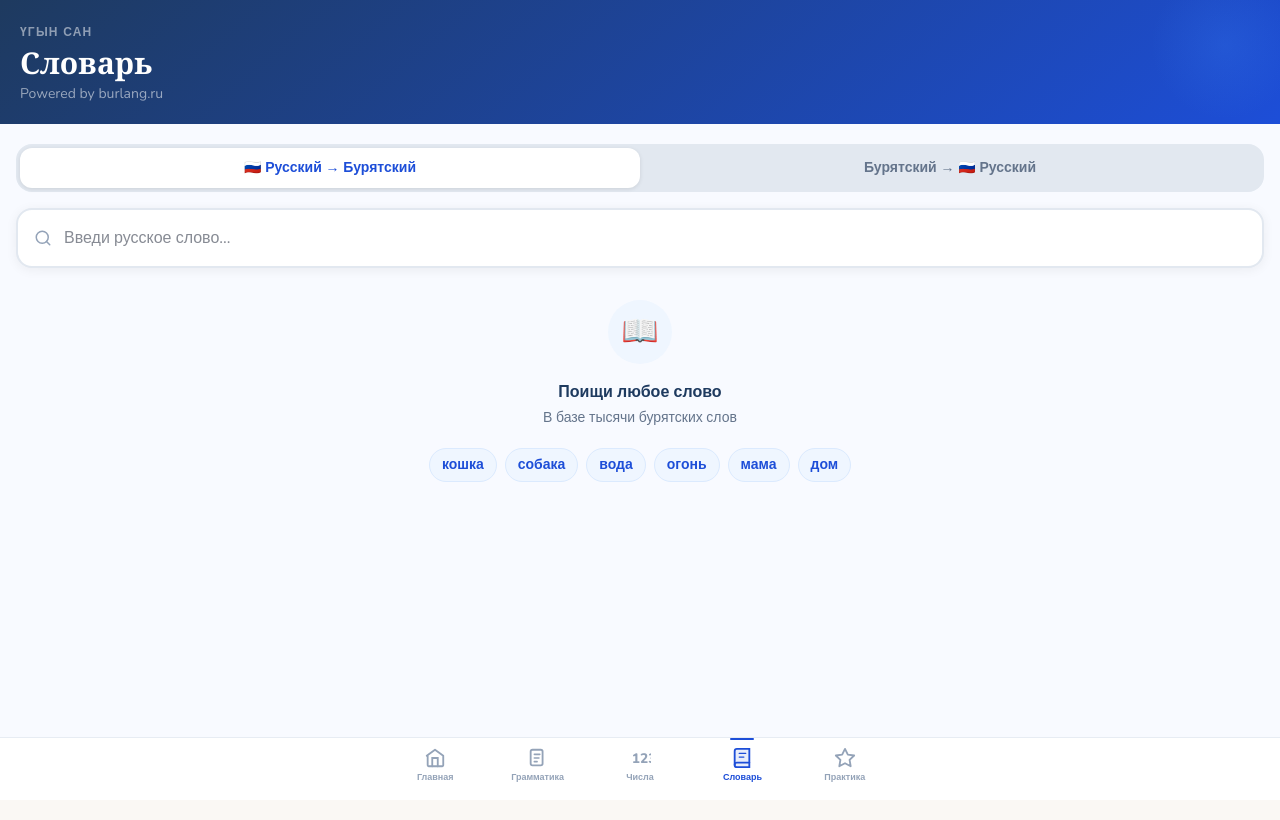
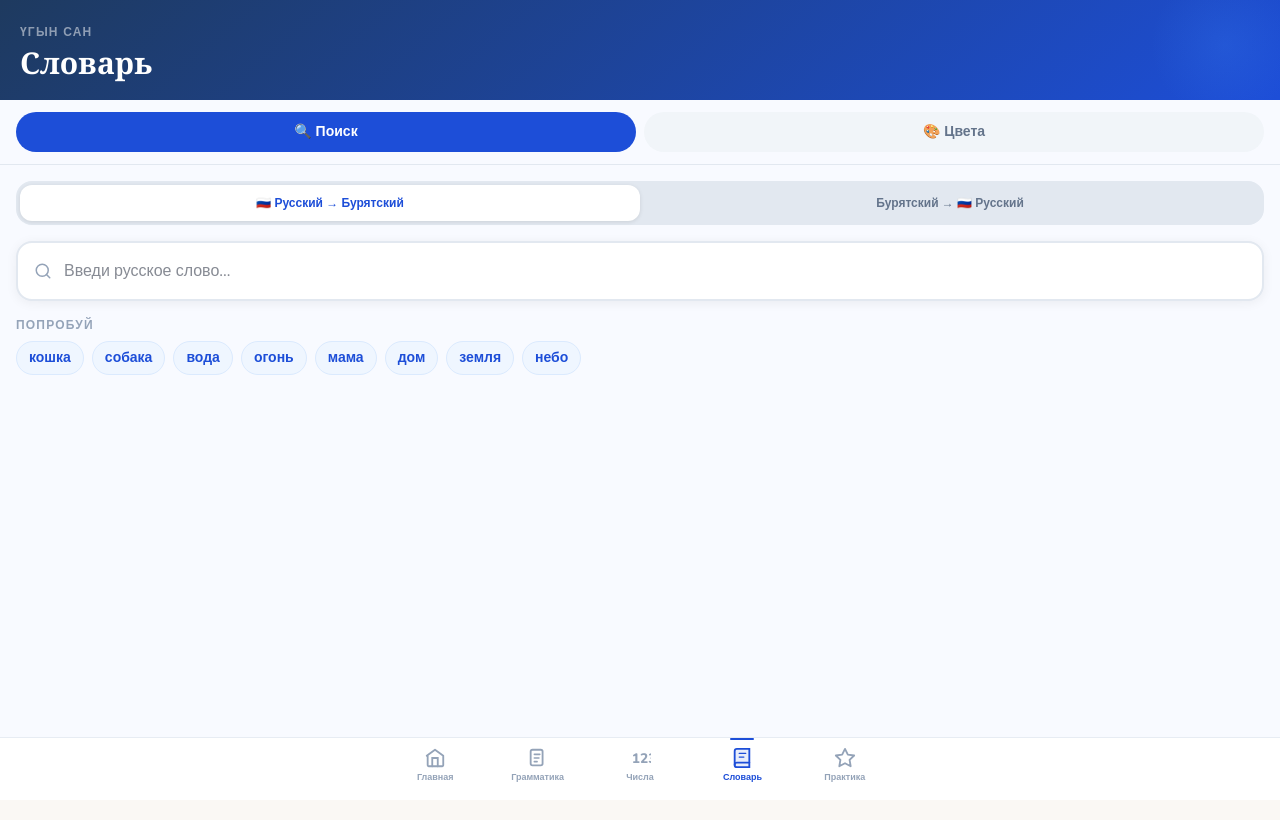
Before and after one commit to kkhabituev/buryad-app, a Next.js app: page /vocabulary in a window 1280 px wide. Shown: the top 820 px of the page. Built offline with nearby package versions, Linux system fonts and the light colour scheme.

Commit message:
feat: auto-translate on type + colors section + search history

```diff
--- a/app/vocabulary/page.tsx
+++ b/app/vocabulary/page.tsx
@@ -3,86 +3,133 @@
 import { useState, useRef, useEffect, useCallback } from "react";
 
 const API = "https://burlang.ru/api/v1";
+const HISTORY_KEY = "buryad_search_history";
+const MAX_HISTORY = 8;
 
 type Direction = "ru→bur" | "bur→ru";
+type Tab = "search" | "colors";
 
 interface SearchSuggestion { value: string }
 interface Translation { value: string }
 
+// ── Colors data (fetched from burlang.ru API) ──────────────
+const COLORS = [
+  { ru: "красный",    buryat: "улаан",        hex: "#ef4444", light: false },
+  { ru: "синий",      buryat: "хүхэ",         hex: "#1d4ed8", light: false },
+  { ru: "зелёный",    buryat: "ногоон",       hex: "#16a34a", light: false },
+  { ru: "жёлтый",     buryat: "шара",         hex: "#eab308", light: true  },
+  { ru: "белый",      buryat: "сагаан",       hex: "#f1f5f9", light: true  },
+  { ru: "чёрный",     buryat: "хара",         hex: "#1e293b", light: false },
+  { ru: "оранжевый",  buryat: "улаан шара",   hex: "#f97316", light: false },
+  { ru: "розовый",    buryat: "ягаан",        hex: "#ec4899", light: false },
+  { ru: "серый",      buryat: "боро",         hex: "#94a3b8", light: false },
+  { ru: "голубой",    buryat: "сэнхир",       hex: "#38bdf8", light: true  },
+  { ru: "коричневый", buryat: "хүрин",        hex: "#92400e", light: false },
+];
+
+// ── LocalStorage helpers ───────────────────────────────────
+function getHistory(): string[] {
+  if (typeof window === "undefined") return [];
+  try { return JSON.parse(localStorage.getItem(HISTORY_KEY) || "[]"); } catch { return []; }
+}
+function saveToHistory(word: string) {
+  const h = getHistory().filter((w) => w.toLowerCase() !== word.toLowerCase());
+  h.unshift(word);
+  localStorage.setItem(HISTORY_KEY, JSON.stringify(h.slice(0, MAX_HISTORY)));
+}
+function clearHistory() {
+  localStorage.removeItem(HISTORY_KEY);
+}
+
+// ──────────────────────────────────────────────────────────
 export default function VocabularyPage() {
+  const [tab, setTab] = useState<Tab>("search");
   const [dir, setDir] = useState<Direction>("ru→bur");
   const [query, setQuery] = useState("");
   const [suggestions, setSuggestions] = useState<string[]>([]);
   const [translation, setTranslation] = useState<string | null>(null);
-  const [loading, setLoading] = useState(false);
-  const [translating, setTranslating] = useState(false);
   const [selectedWord, setSelectedWord] = useState<string | null>(null);
+  const [loadingSuggest, setLoadingSuggest] = useState(false);
+  const [loadingTranslate, setLoadingTranslate] = useState(false);
   const [error, setError] = useState<string | null>(null);
+  const [history, setHistory] = useState<string[]>([]);
 
   const debounceRef = useRef<ReturnType<typeof setTimeout> | null>(null);
 
-  // ── Search suggestions ──────────────────────────────────────
-  const fetchSuggestions = useCallback(async (q: string) => {
-    if (q.trim().length < 2) { setSuggestions([]); return; }
-    setLoading(true);
+  // Load history on mount
+  useEffect(() => { setHistory(getHistory()); }, []);
+
+  // ── Translate ──────────────────────────────────────────
+  const translate = useCallback(async (word: string, addHist = true) => {
+    if (!word.trim()) return;
+    setSelectedWord(word);
+    setError(null);
+    setLoadingTranslate(true);
     try {
       const endpoint = dir === "ru→bur" ? "russian-word" : "buryat-word";
-      const res = await fetch(`${API}/${endpoint}/search?q=${encodeURIComponent(q)}`);
+      const res = await fetch(`${API}/${endpoint}/translate?q=${encodeURIComponent(word.trim())}`);
+      if (res.status === 404) { setTranslation(null); setError("Слово не найдено"); setLoadingTranslate(false); return; }
       if (!res.ok) throw new Error();
-      const data: SearchSuggestion[] = await res.json();
-      setSuggestions(data.map((d) => d.value).slice(0, 8));
+      const data: { translations: Translation[] } = await res.json();
+      const text = data.translations.map((t) => t.value).filter(Boolean).join("; ");
+      setTranslation(text || null);
+      if (!text) setError("Перевод не найден");
+      if (addHist && text) { saveToHistory(word.trim()); setHistory(getHistory()); }
     } catch {
-      setSuggestions([]);
+      setError("Ошибка соединения");
     } finally {
-      setLoading(false);
+      setLoadingTranslate(false);
     }
   }, [dir]);
 
+  // ── Search suggestions + auto-translate on type ────────
   useEffect(() => {
     if (debounceRef.current) clearTimeout(debounceRef.current);
-    setTranslation(null);
-    setSelectedWord(null);
-    if (query.trim().length < 2) { setSuggestions([]); return; }
-    debounceRef.current = setTimeout(() => fetchSuggestions(query), 280);
-  }, [query, fetchSuggestions]);
+    setError(null);
 
-  // Clear suggestions when direction changes
-  useEffect(() => {
-    setQuery("");
+    if (query.trim().length < 2) {
       setSuggestions([]);
       setTranslation(null);
       setSelectedWord(null);
-    setError(null);
+      return;
+    }
+
+    debounceRef.current = setTimeout(async () => {
+      // Suggestions
+      setLoadingSuggest(true);
+      try {
+        const endpoint = dir === "ru→bur" ? "russian-word" : "buryat-word";
+        const res = await fetch(`${API}/${endpoint}/search?q=${encodeURIComponent(query)}`);
+        if (res.ok) {
+          const data: SearchSuggestion[] = await res.json();
+          setSuggestions(data.map((d) => d.value).slice(0, 6));
+        }
+      } finally {
+        setLoadingSuggest(false);
+      }
+      // Auto-translate immediately — no extra tap needed
+      translate(query, false);
+    }, 350);
+  }, [query, dir, translate]);
+
+  // Reset on direction change
+  useEffect(() => {
+    setQuery(""); setSuggestions([]); setTranslation(null);
+    setSelectedWord(null); setError(null);
   }, [dir]);
 
-  // ── Translate a word ────────────────────────────────────────
-  const translate = async (word: string) => {
-    setSelectedWord(word);
+  const pickWord = (word: string) => {
     setQuery(word);
     setSuggestions([]);
-    setTranslating(true);
-    setTranslation(null);
-    setError(null);
-    try {
-      const endpoint = dir === "ru→bur" ? "russian-word" : "buryat-word";
-      const res = await fetch(`${API}/${endpoint}/translate?q=${encodeURIComponent(word)}`);
-      if (res.status === 404) { setError("Слово не найдено в словаре"); setTranslating(false); return; }
-      if (!res.ok) throw new Error();
-      const data: { translations: Translation[] } = await res.json();
-      const text = data.translations.map((t) => t.value).join("; ");
-      setTranslation(text || "Перевод не найден");
-    } catch {
-      setError("Ошибка соединения");
-    } finally {
-      setTranslating(false);
-    }
+    translate(word);
   };
 
-  const handleSubmit = (e: React.FormEvent) => {
-    e.preventDefault();
-    if (query.trim()) translate(query.trim());
+  const clearAll = () => {
+    setQuery(""); setSuggestions([]); setTranslation(null);
+    setSelectedWord(null); setError(null);
   };
 
+  // ──────────────────────────────────────────────────────
   return (
     <div style={{ background: "#f8faff", minHeight: "100dvh" }}>
       {/* Header */}
@@ -96,23 +143,38 @@ export default function VocabularyPage() {
         <div className="absolute" style={{ top: -30, right: -20, width: 150, height: 150, borderRadius: "50%", background: "radial-gradient(circle, rgba(59,130,246,0.2), transparent 70%)" }} />
         <p className="text-xs font-bold uppercase tracking-widest mb-1" style={{ color: "rgba(255,255,255,0.5)" }}>Үгын сан</p>
         <h1 className="text-3xl font-bold text-white" style={{ fontFamily: '"Playfair Display", Georgia, serif' }}>Словарь</h1>
-        <p className="text-sm mt-1" style={{ color: "rgba(255,255,255,0.55)" }}>
-          Powered by burlang.ru
-        </p>
       </div>
 
-      <div className="px-4 pt-5 pb-24">
+      {/* Page tabs */}
+      <div
+        className="sticky top-0 z-10 px-4 py-3 flex gap-2"
+        style={{ background: "rgba(248,250,255,0.97)", backdropFilter: "blur(10px)", borderBottom: "1px solid #e2e8f0" }}
+      >
+        {([["search","🔍 Поиск"], ["colors","🎨 Цвета"]] as [Tab, string][]).map(([id, label]) => (
+          <button
+            key={id}
+            onClick={() => setTab(id)}
+            className="flex-1 py-2.5 rounded-full text-sm font-bold transition-all duration-200 active:scale-95"
+            style={{
+              background: tab === id ? "#1d4ed8" : "#f1f5f9",
+              color: tab === id ? "white" : "#64748b",
+            }}
+          >
+            {label}
+          </button>
+        ))}
+      </div>
 
+      {/* ── SEARCH TAB ──────────────────────────────────── */}
+      {tab === "search" && (
+        <div className="px-4 pt-4 pb-24">
           {/* Direction toggle */}
-        <div
-          className="flex rounded-2xl p-1 mb-4"
-          style={{ background: "#e2e8f0" }}
-        >
+          <div className="flex rounded-2xl p-1 mb-4" style={{ background: "#e2e8f0" }}>
             {(["ru→bur", "bur→ru"] as Direction[]).map((d) => (
               <button
                 key={d}
                 onClick={() => setDir(d)}
-              className="flex-1 py-2.5 rounded-xl text-sm font-bold transition-all duration-200 active:scale-95"
+                className="flex-1 py-2.5 rounded-xl text-xs font-bold transition-all duration-200 active:scale-95"
                 style={{
                   background: dir === d ? "white" : "transparent",
                   color: dir === d ? "#1d4ed8" : "#64748b",
@@ -124,15 +186,11 @@ export default function VocabularyPage() {
             ))}
           </div>
 
-        {/* Search form */}
-        <form onSubmit={handleSubmit} className="relative">
+          {/* Search field */}
+          <div className="relative">
             <div
               className="flex items-center gap-3 rounded-2xl px-4"
-            style={{
-              background: "white",
-              border: "2px solid #e2e8f0",
-              boxShadow: "0 2px 12px rgba(0,0,0,0.06)",
-            }}
+              style={{ background: "white", border: "2px solid #e2e8f0", boxShadow: "0 2px 12px rgba(0,0,0,0.06)" }}
             >
               <svg width="18" height="18" viewBox="0 0 24 24" fill="none" className="flex-shrink-0">
                 <circle cx="11" cy="11" r="8" stroke="#94a3b8" strokeWidth="2" />
@@ -148,23 +206,11 @@ export default function VocabularyPage() {
                 className="flex-1 py-4 text-base font-medium outline-none bg-transparent"
                 style={{ color: "#0f172a" }}
               />
-            {loading && (
-              <div
-                className="w-5 h-5 rounded-full flex-shrink-0"
-                style={{
-                  border: "2px solid #e2e8f0",
-                  borderTopColor: "#1d4ed8",
-                  animation: "spin 0.7s linear infinite",
-                }}
-              />
+              {loadingSuggest && (
+                <div className="w-5 h-5 rounded-full flex-shrink-0" style={{ border: "2px solid #e2e8f0", borderTopColor: "#1d4ed8", animation: "spin 0.7s linear infinite" }} />
               )}
               {query && (
-              <button
-                type="button"
-                onClick={() => { setQuery(""); setSuggestions([]); setTranslation(null); setSelectedWord(null); setError(null); }}
-                className="w-6 h-6 rounded-full flex items-center justify-center flex-shrink-0"
-                style={{ background: "#f1f5f9" }}
-              >
+                <button type="button" onClick={clearAll} className="w-6 h-6 rounded-full flex items-center justify-center flex-shrink-0" style={{ background: "#f1f5f9" }}>
                   <svg width="12" height="12" viewBox="0 0 24 24" fill="none">
                     <path d="M18 6 6 18M6 6l12 12" stroke="#64748b" strokeWidth="2.5" strokeLinecap="round" />
                   </svg>
@@ -174,24 +220,14 @@ export default function VocabularyPage() {
 
             {/* Suggestions dropdown */}
             {suggestions.length > 0 && (
-            <div
-              className="absolute left-0 right-0 rounded-2xl overflow-hidden z-20 mt-1"
-              style={{
-                background: "white",
-                border: "2px solid #e2e8f0",
-                boxShadow: "0 8px 24px rgba(0,0,0,0.1)",
-              }}
-            >
+              <div className="absolute left-0 right-0 rounded-2xl overflow-hidden z-20 mt-1" style={{ background: "white", border: "2px solid #e2e8f0", boxShadow: "0 8px 24px rgba(0,0,0,0.1)" }}>
                 {suggestions.map((s, i) => (
                   <button
                     key={s}
                     type="button"
-                  onClick={() => translate(s)}
+                    onClick={() => pickWord(s)}
                     className="w-full flex items-center gap-3 px-4 py-3 text-left transition-colors"
-                  style={{
-                    borderTop: i === 0 ? "none" : "1px solid #f1f5f9",
-                    background: "white",
-                  }}
+                    style={{ borderTop: i === 0 ? "none" : "1px solid #f1f5f9" }}
                     onMouseEnter={(e) => (e.currentTarget.style.background = "#f8faff")}
                     onMouseLeave={(e) => (e.currentTarget.style.background = "white")}
                   >
@@ -203,33 +239,24 @@ export default function VocabularyPage() {
                 ))}
               </div>
             )}
-        </form>
+          </div>
 
           {/* Translation result */}
-        {translating && (
+          {loadingTranslate && (
             <div className="mt-4 rounded-2xl p-5 text-center" style={{ background: "white", border: "2px solid #e2e8f0" }}>
-            <div
-              className="w-8 h-8 rounded-full mx-auto"
-              style={{ border: "3px solid #e2e8f0", borderTopColor: "#1d4ed8", animation: "spin 0.7s linear infinite" }}
-            />
+              <div className="w-7 h-7 rounded-full mx-auto" style={{ border: "3px solid #e2e8f0", borderTopColor: "#1d4ed8", animation: "spin 0.7s linear infinite" }} />
             </div>
           )}
 
-        {error && (
+          {error && !loadingTranslate && (
             <div className="mt-4 rounded-2xl p-4" style={{ background: "#fef2f2", border: "1.5px solid #fecaca" }}>
               <p className="text-sm font-semibold text-center" style={{ color: "#dc2626" }}>{error}</p>
             </div>
           )}
 
-        {translation && selectedWord && !translating && (
-          <div
-            className="mt-4 rounded-2xl overflow-hidden card-reveal"
-            style={{ boxShadow: "0 4px 20px rgba(0,0,0,0.07)" }}
-          >
-            <div
-              className="px-4 py-3 flex items-center gap-2"
-              style={{ background: "linear-gradient(135deg, #1e3a5f, #1d4ed8)" }}
-            >
+          {translation && selectedWord && !loadingTranslate && (
+            <div className="mt-4 rounded-2xl overflow-hidden card-reveal" style={{ boxShadow: "0 4px 20px rgba(0,0,0,0.07)" }}>
+              <div className="px-4 py-3 flex items-center gap-2" style={{ background: "linear-gradient(135deg, #1e3a5f, #1d4ed8)" }}>
                 <span className="text-sm font-bold text-white">{selectedWord}</span>
                 <svg width="14" height="14" viewBox="0 0 24 24" fill="none">
                   <path d="M5 12h14M12 5l7 7-7 7" stroke="rgba(255,255,255,0.7)" strokeWidth="2" strokeLinecap="round" strokeLinejoin="round" />
@@ -239,34 +266,57 @@ export default function VocabularyPage() {
                 </span>
               </div>
               <div className="px-4 py-4" style={{ background: "white" }}>
-              <p className="text-base leading-relaxed" style={{ color: "#1e3a5f", fontWeight: 600 }}>
-                {translation}
-              </p>
+                <p className="text-lg font-bold leading-relaxed" style={{ color: "#1e3a5f" }}>{translation}</p>
               </div>
             </div>
           )}
 
-        {/* Empty state */}
+          {/* Empty state: history or examples */}
           {!query && !translation && (
-          <div className="mt-8 text-center">
-            <div
-              className="w-16 h-16 rounded-full flex items-center justify-center mx-auto mb-4 text-3xl"
-              style={{ background: "#eff6ff" }}
+            <div className="mt-4">
+              {history.length > 0 ? (
+                <>
+                  <div className="flex items-center justify-between mb-2">
+                    <p className="text-xs font-bold uppercase tracking-widest" style={{ color: "#94a3b8" }}>
+                      🕐 Недавние
+                    </p>
+                    <button
+                      onClick={() => { clearHistory(); setHistory([]); }}
+                      className="text-xs font-semibold"
+                      style={{ color: "#94a3b8" }}
                     >
-              📖
+                      Очистить
+                    </button>
                   </div>
-            <p className="text-base font-bold" style={{ color: "#1e3a5f" }}>Поищи любое слово</p>
-            <p className="text-sm mt-1" style={{ color: "#64748b" }}>В базе тысячи бурятских слов</p>
+                  <div className="flex flex-wrap gap-2 mb-5">
+                    {history.map((w) => (
+                      <button
+                        key={w}
+                        onClick={() => { setQuery(w); translate(w); }}
+                        className="flex items-center gap-1.5 px-3 py-1.5 rounded-full text-sm font-semibold transition active:scale-95"
+                        style={{ background: "white", color: "#1d4ed8", border: "1.5px solid #dbeafe" }}
+                      >
+                        <svg width="12" height="12" viewBox="0 0 24 24" fill="none">
+                          <path d="M12 8v4l3 3m6-3a9 9 0 11-18 0 9 9 0 0118 0z" stroke="#94a3b8" strokeWidth="2" strokeLinecap="round" />
+                        </svg>
+                        {w}
+                      </button>
+                    ))}
+                  </div>
+                </>
+              ) : null}
 
-            {/* Example searches */}
-            <div className="flex flex-wrap gap-2 justify-center mt-5">
+              <p className="text-xs font-bold uppercase tracking-widest mb-2" style={{ color: "#94a3b8" }}>
+                Попробуй
+              </p>
+              <div className="flex flex-wrap gap-2">
                 {(dir === "ru→bur"
-                ? ["кошка", "собака", "вода", "огонь", "мама", "дом"]
-                : ["байха", "морин", "нохой", "уhан", "гэр"]
+                  ? ["кошка", "собака", "вода", "огонь", "мама", "дом", "земля", "небо"]
+                  : ["байха", "морин", "нохой", "уhан", "гэр", "тэнгэри"]
                 ).map((ex) => (
                   <button
                     key={ex}
-                  onClick={() => translate(ex)}
+                    onClick={() => { setQuery(ex); translate(ex); }}
                     className="px-3 py-1.5 rounded-full text-sm font-semibold transition active:scale-95"
                     style={{ background: "#eff6ff", color: "#1d4ed8", border: "1.5px solid #dbeafe" }}
                   >
@@ -277,8 +327,67 @@ export default function VocabularyPage() {
             </div>
           )}
         </div>
+      )}
 
-      {/* CSS for spinner */}
+      {/* ── COLORS TAB ──────────────────────────────────── */}
+      {tab === "colors" && (
+        <div className="px-4 pt-4 pb-24">
+          <p className="text-xs font-bold uppercase tracking-widest mb-3" style={{ color: "#94a3b8" }}>
+            Үнгэнүүд — цвета по-бурятски
+          </p>
+          <div className="grid grid-cols-2 gap-3">
+            {COLORS.map((c) => (
+              <div
+                key={c.ru}
+                className="rounded-2xl overflow-hidden"
+                style={{
+                  boxShadow: "0 2px 12px rgba(0,0,0,0.08)",
+                  border: c.light ? "1.5px solid #e2e8f0" : "none",
+                }}
+              >
+                {/* Color swatch — top half */}
+                <div
+                  style={{
+                    background: c.hex,
+                    height: 72,
+                  }}
+                />
+                {/* Info — bottom half */}
+                <div
+                  className="px-3 py-2.5"
+                  style={{ background: "white" }}
+                >
+                  <p
+                    className="text-base font-bold leading-tight"
+                    style={{ color: "#0f172a" }}
+                  >
+                    {c.buryat}
+                  </p>
+                  <p
+                    className="text-xs mt-0.5 font-semibold"
+                    style={{ color: "#64748b" }}
+                  >
+                    {c.ru}
+                  </p>
+                </div>
+              </div>
+            ))}
+          </div>
+
+          <div
+            className="mt-5 rounded-2xl p-4"
+            style={{ background: "#eff6ff", border: "1.5px solid #dbeafe" }}
+          >
+            <p className="text-sm font-bold" style={{ color: "#1d4ed8" }}>💡 Запоминалка</p>
+            <p className="text-xs mt-1 leading-relaxed" style={{ color: "#3b82f6" }}>
+              «Улаан» — красный, как закат над Байкалом.
+              «Хүхэ» — синий, как вода озера.
+              «Сагаан» — белый, как снег Хамар-Дабана.
+            </p>
+          </div>
+        </div>
+      )}
+
       <style>{`@keyframes spin { to { transform: rotate(360deg); } }`}</style>
     </div>
   );
```
Lines whose indentation alone changed are shown as unchanged.
